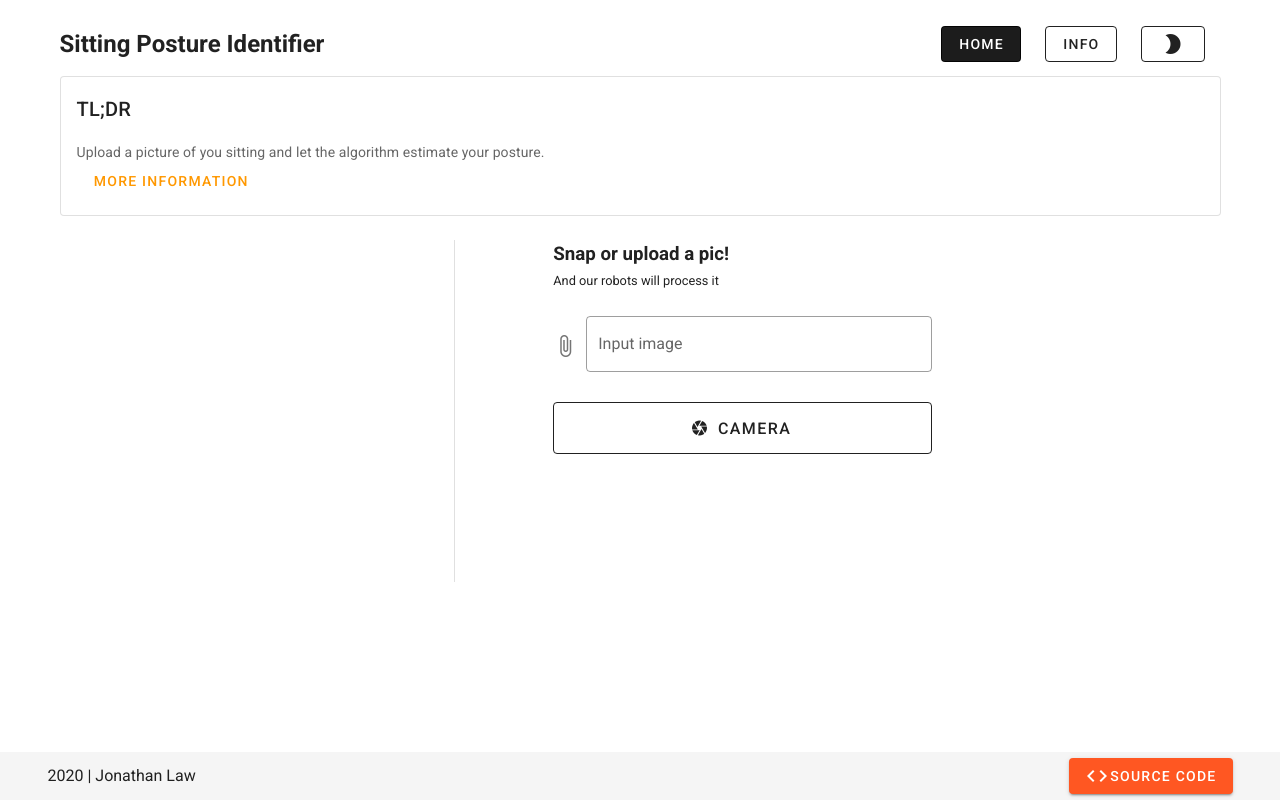
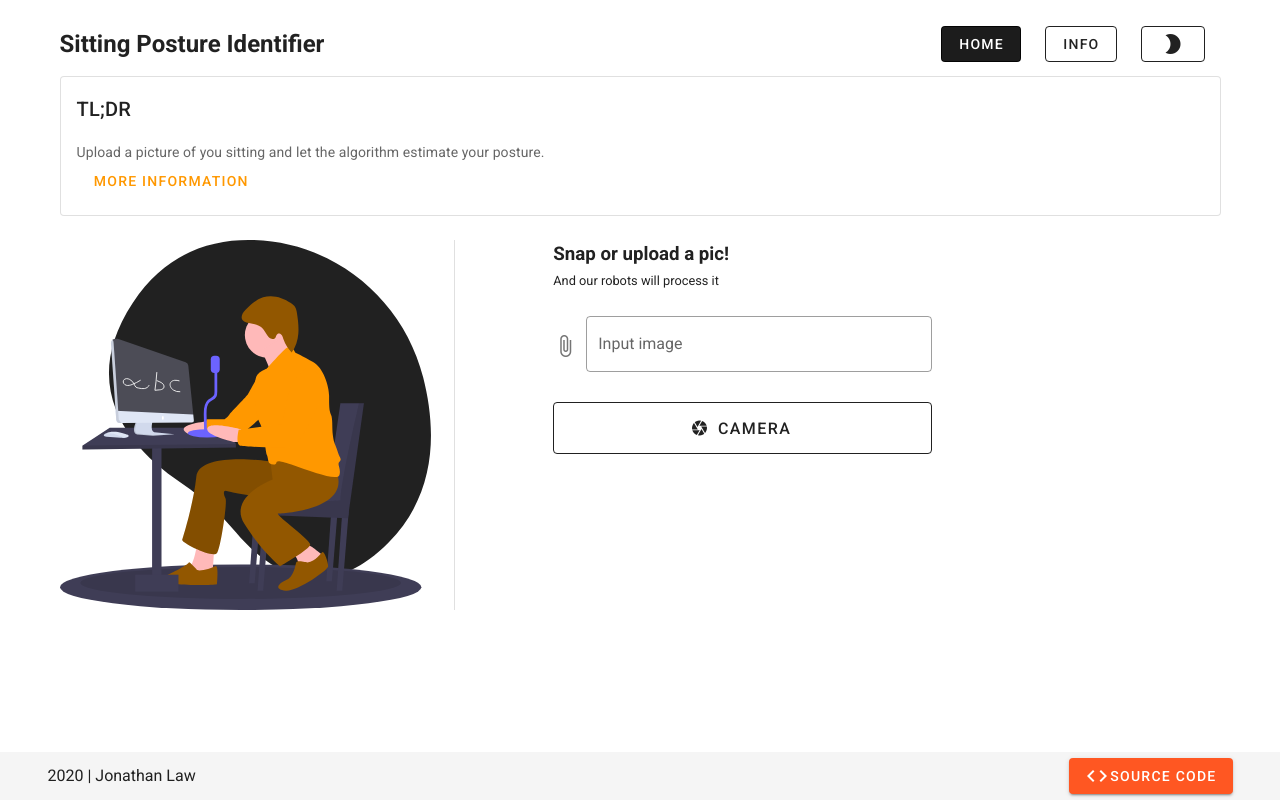
Before and after one commit to jonathanlawhh/sitting-posture-detection-client, a Vue app: page / in a window 1280 px wide. Built offline with nearby package versions, Linux system fonts and the light colour scheme.

Commit message:
keep-alive component. Update placeholder webp to svg

```diff
--- a/src/App.vue
+++ b/src/App.vue
@@ -3,7 +3,9 @@
     <v-container>
       <Header></Header>
 
-      <router-view class="mb-16"></router-view>
+      <keep-alive>
+        <router-view class="mb-16"></router-view>
+      </keep-alive>
 
       <Footer></Footer>
 
--- a/src/views/Home.vue
+++ b/src/views/Home.vue
@@ -84,7 +84,7 @@
           ["Processing...", "Our robots are on it"],
           ["Done!!", "Here is what our robots has to say:"]
         ],
-        preview_src : "/img/img_sitting.webp",
+        preview_src : "/img/img_sitting.svg",
         posture_result : [],
         processing : 0
       }
@@ -141,7 +141,7 @@
       resetSite(){
         this.posture_result = [];
         this.processing = 0;
-        this.preview_src = "/img/img_sitting.webp";
+        this.preview_src = "/img/img_sitting.svg";
       },
     }
   }
```
Also changed, not shown: public/img/img_sitting.svg (added), public/img/img_sitting.webp (deleted).
